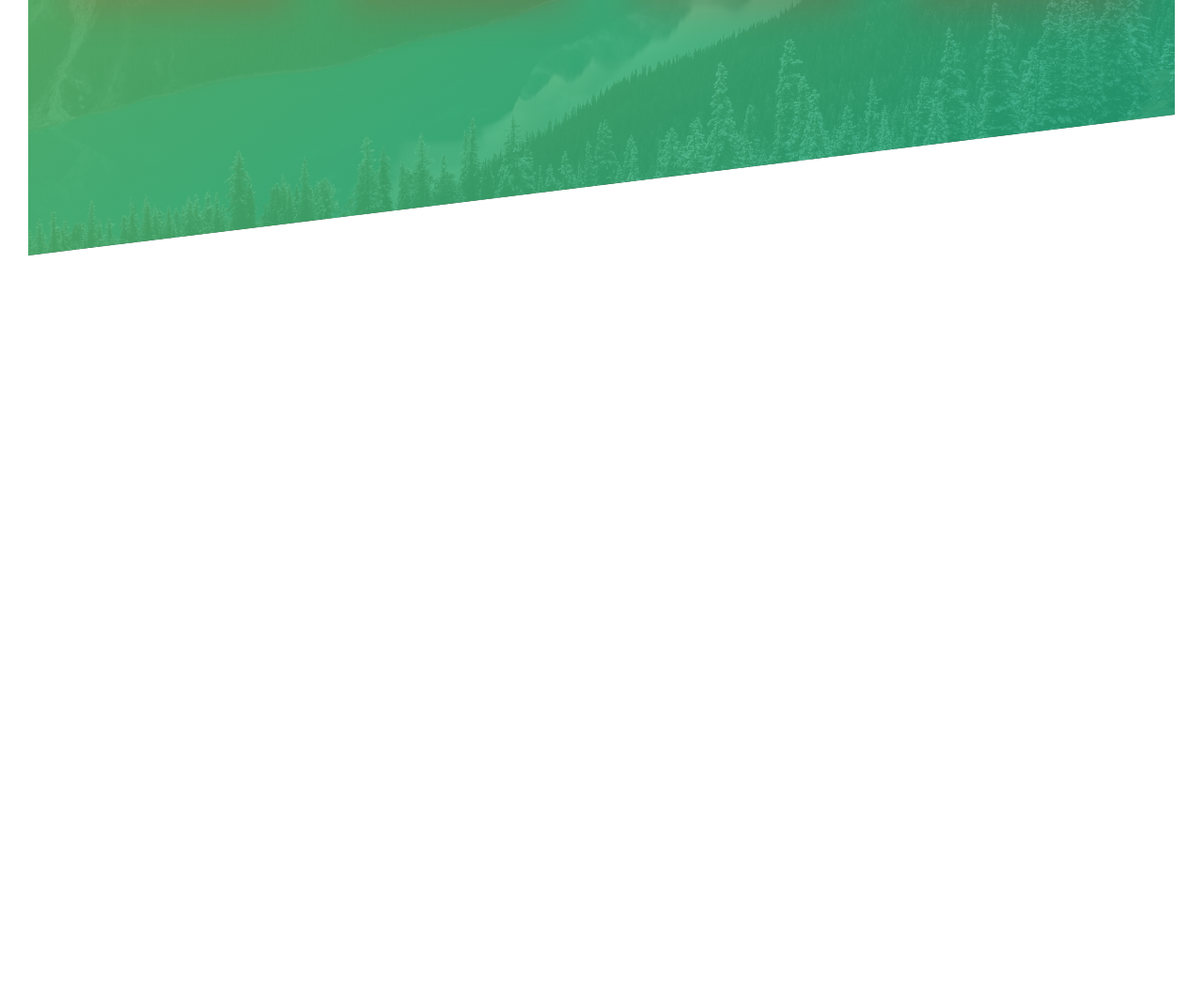
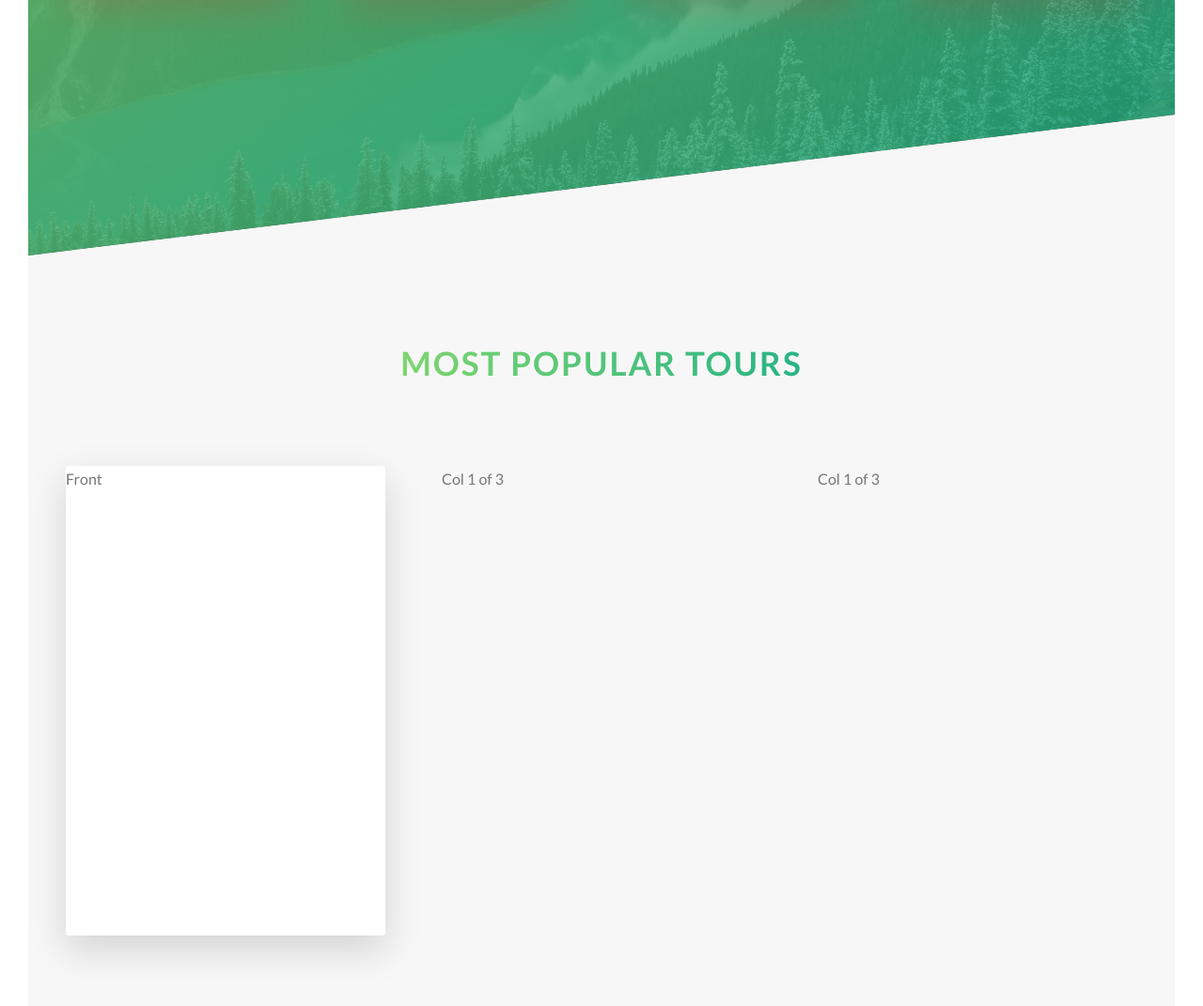
Before and after one commit to HuzefaBadshah/Advance-Css-Natours, a website: page index.html in a window 1280 px wide. Shown: the part 2022-3093 px from the top of the page at 94% size. Before the commit the page ends 2294 px from the top, so only its background shows below. Drawn offline with Linux system fonts and the light colour scheme.

Commit message:
[section-tours]: start section tours and add card with rotate animations

```diff
--- a/index.html
+++ b/index.html
@@ -119,6 +119,27 @@
                 </div>
             </div>
         </section>
+
+        <section class="section-tours">
+            <div class="u-center-text u-margin-bottom-big">
+                <h2 class="heading-secondary">
+                    Most popular tours
+                </h2>
+            </div>
+
+            <div class="row">
+                <div class="col-1-of-3 card">
+                    <div class="card__side card__side--front">
+                        Front
+                    </div>
+                    <div class="card__side card__side--back card__side--back-1">
+                        Back
+                    </div>
+                </div>
+                <div class="col-1-of-3">Col 1 of 3</div>
+                <div class="col-1-of-3">Col 1 of 3</div>
+            </div>
+        </section>
     </main>
     <!-- <section class="grid-test">
         <div class="row">
--- a/sass/abstracts/_variables.scss
+++ b/sass/abstracts/_variables.scss
@@ -2,6 +2,13 @@
 $color-primary: #55c57a;
 $color-primary-light: #7ed56f;
 $color-primary-dark: #28b485;
+
+$color-secondary-light: #ffb900;
+$color-secondary-dark: #ff7730;
+
+$color-tertiary-light: #2998ff;
+$color-tertiary-dark: #5643fa;
+
 
 $color-grey-light-1: #f7f7f7;;
 
--- /dev/null
+++ b/sass/components/_card.scss
@@ -0,0 +1,39 @@
+.card {
+   position: relative;
+    perspective: 150rem; // can be googled more
+    -moz-perspective: 150rem; // to be able to use in mozilla browser
+    height: 50rem;
+
+    &__side {
+        position: absolute;
+        top: 0;
+        left: 0;
+        width: 100%; // while positioning elements takes with of their content, therefore we need to specify it 100%
+        border-radius: 3px;
+        box-shadow: 0 1.5rem 4rem rgba($color-black, .15);
+        text-transform: capitalize;
+        height: 50rem;
+        transition: all .9s ease;
+        backface-visibility: hidden;
+
+        &--front {
+            background-color: $color-white;
+        }
+
+        &--back {
+            transform: rotateY(180deg);
+
+            &-1 {
+                background-image: linear-gradient(to right bottom, $color-secondary-light, $color-secondary-dark); // for linear-gradient its image not color
+            }
+        }
+    }
+
+    &:hover &__side--front {
+        transform: rotateY(180deg);
+    }
+
+    &:hover &__side--back {
+        transform: rotateY(0deg);
+    }
+}
--- a/sass/main.scss
+++ b/sass/main.scss
@@ -13,6 +13,7 @@
 @import "components/button";
 @import "components/composition";
 @import "components/feature-box";
+@import "components/card";
 
 // Layouts
 @import "layout/header";
--- a/sass/pages/_home.scss
+++ b/sass/pages/_home.scss
@@ -21,3 +21,9 @@
         transform: skewY(7deg);
     }
 }
+
+.section-tours {
+    background-color: $color-grey-light-1;
+    padding: 25rem 0 50rem 0;
+    margin-top: -9rem;
+}
```
Also changed, not shown: css/style.css.
